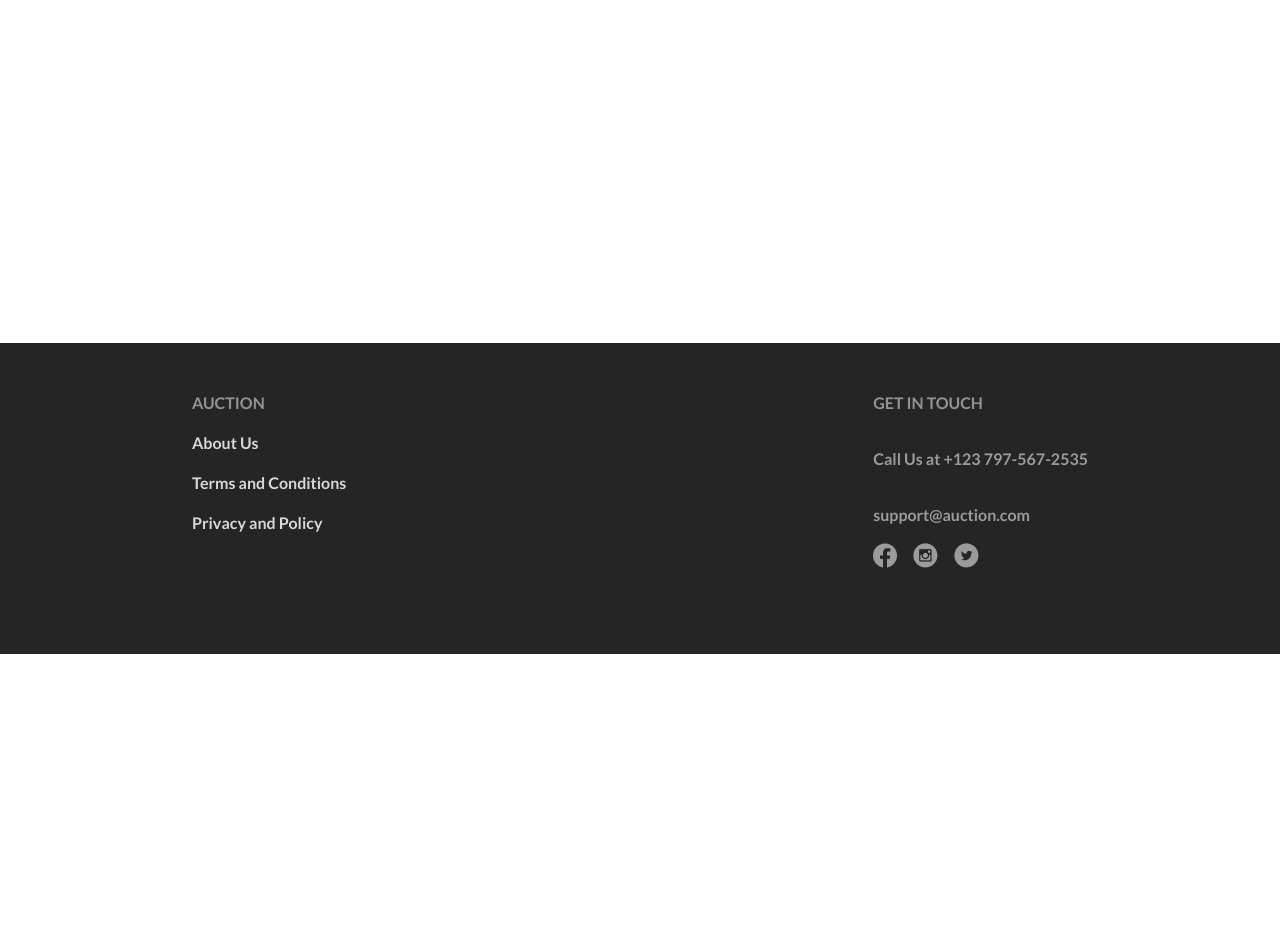
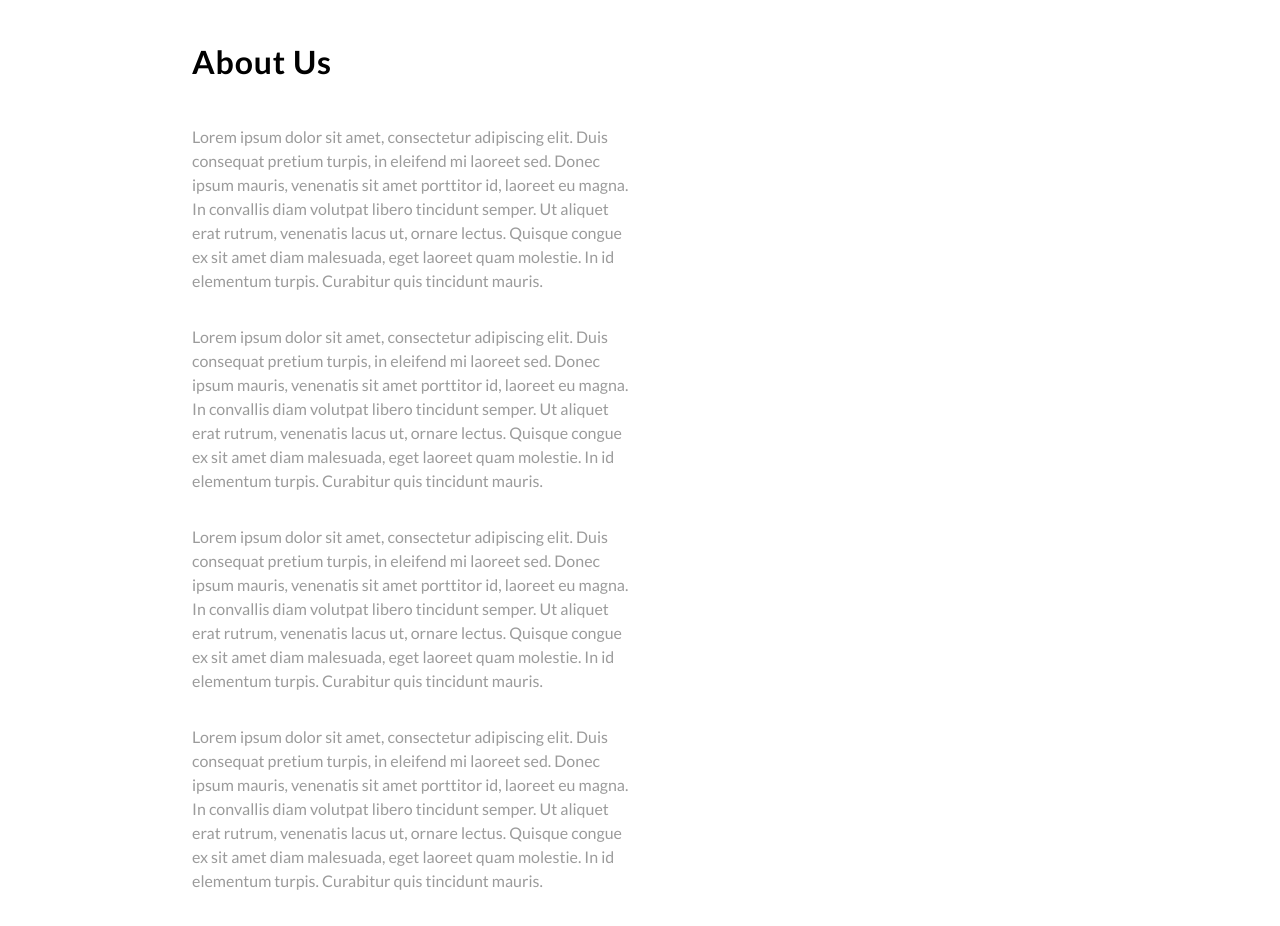
Before and after one commit to mr-am2k/auction-app, a React (Create React App) app in the folder auction-app-ui/: page /about-us in a window 1280 px wide. Shown: the part 146-1072 px from the top of the page. Before the commit the page ends 800 px from the top, so only its background shows below. Built offline with nearby package versions, Linux system fonts and the light colour scheme.

Commit message:
Added one part of the about us page

```diff
--- a/auction-app-ui/src/App.tsx
+++ b/auction-app-ui/src/App.tsx
@@ -1,5 +1,5 @@
 import { Navbar, Header, Footer } from './layouts';
-import { PrivacyAndPolicy, TermsAndConditions } from './pages';
+import { PrivacyAndPolicy, TermsAndConditions, AboutUs } from './pages';
 import { Routes, Route } from 'react-router-dom';
 import classes from './App.module.css';
 
@@ -25,6 +25,7 @@ const App = () => {
                     path='/terms-and-conditions'
                     element={<TermsAndConditions />}
                   />
+                  <Route path='/about-us' element={<AboutUs />} />
                 </Routes>
               </main>
               <footer>
--- a/auction-app-ui/src/layouts/navbar/Navbar.module.css
+++ b/auction-app-ui/src/layouts/navbar/Navbar.module.css
@@ -12,14 +12,13 @@
   flex-grow: 0;
   width: 25%;
 }
-
 .searchField {
   display: flex;
   flex-direction: row;
   justify-content: space-between;
   align-items: center;
   padding: 12px 20px;
-  height: 57.94px;
+  height: 58px;
   border: 1px solid var(--grey-color);
   width: 55%;
 }
--- a/auction-app-ui/src/layouts/navbar/Navbar.tsx
+++ b/auction-app-ui/src/layouts/navbar/Navbar.tsx
@@ -18,7 +18,9 @@ const Navbar = () => {
       </div>
       <div className={classes.searchField}>
         <input
-          onChange={(event: React.ChangeEvent<HTMLInputElement>) => setInputContent(event.target.value)}
+          onChange={(event: React.ChangeEvent<HTMLInputElement>) =>
+            setInputContent(event.target.value)
+          }
           type='text'
           placeholder='Try enter: Shoes'
           value={inputContent}
--- /dev/null
+++ b/auction-app-ui/src/pages/about-us/AboutUs.module.css
@@ -0,0 +1,16 @@
+.aboutUs {
+  padding: 0 12rem;
+  font-family: var(--font-family);
+  font-weight: 400;
+}
+h1 {
+  line-height: 51px;
+  letter-spacing: 0.84px;
+  color: #000000;
+}
+.content {
+  width: 50%;
+}
+p{
+    padding-bottom: 1rem;
+}
--- /dev/null
+++ b/auction-app-ui/src/pages/about-us/AboutUs.tsx
@@ -0,0 +1,50 @@
+import classes from './AboutUs.module.css';
+
+const AboutUs = () => {
+  return (
+    <div className={classes.aboutUs}>
+      <h1>About Us</h1>
+      <div className={classes.content}>
+        <p>
+          Lorem ipsum dolor sit amet, consectetur adipiscing elit. Duis
+          consequat pretium turpis, in eleifend mi laoreet sed. Donec ipsum
+          mauris, venenatis sit amet porttitor id, laoreet eu magna. In
+          convallis diam volutpat libero tincidunt semper. Ut aliquet erat
+          rutrum, venenatis lacus ut, ornare lectus. Quisque congue ex sit amet
+          diam malesuada, eget laoreet quam molestie. In id elementum turpis.
+          Curabitur quis tincidunt mauris.
+        </p>
+        <p>
+          Lorem ipsum dolor sit amet, consectetur adipiscing elit. Duis
+          consequat pretium turpis, in eleifend mi laoreet sed. Donec ipsum
+          mauris, venenatis sit amet porttitor id, laoreet eu magna. In
+          convallis diam volutpat libero tincidunt semper. Ut aliquet erat
+          rutrum, venenatis lacus ut, ornare lectus. Quisque congue ex sit amet
+          diam malesuada, eget laoreet quam molestie. In id elementum turpis.
+          Curabitur quis tincidunt mauris.
+        </p>
+        <p>
+          Lorem ipsum dolor sit amet, consectetur adipiscing elit. Duis
+          consequat pretium turpis, in eleifend mi laoreet sed. Donec ipsum
+          mauris, venenatis sit amet porttitor id, laoreet eu magna. In
+          convallis diam volutpat libero tincidunt semper. Ut aliquet erat
+          rutrum, venenatis lacus ut, ornare lectus. Quisque congue ex sit amet
+          diam malesuada, eget laoreet quam molestie. In id elementum turpis.
+          Curabitur quis tincidunt mauris.
+        </p>
+        <p>
+          Lorem ipsum dolor sit amet, consectetur adipiscing elit. Duis
+          consequat pretium turpis, in eleifend mi laoreet sed. Donec ipsum
+          mauris, venenatis sit amet porttitor id, laoreet eu magna. In
+          convallis diam volutpat libero tincidunt semper. Ut aliquet erat
+          rutrum, venenatis lacus ut, ornare lectus. Quisque congue ex sit amet
+          diam malesuada, eget laoreet quam molestie. In id elementum turpis.
+          Curabitur quis tincidunt mauris.
+        </p>
+      </div>
+      <div className={classes.images}></div>
+    </div>
+  );
+};
+
+export default AboutUs;
--- a/auction-app-ui/src/pages/index.ts
+++ b/auction-app-ui/src/pages/index.ts
@@ -1,2 +1,3 @@
 export {default as PrivacyAndPolicy} from './privacy-and-policy/PrivacyAndPolicy'
 export {default as TermsAndConditions} from './terms-and-condition/TermsAndConditions'
+export {default as AboutUs} from './about-us/AboutUs'
```
Also changed, not shown: auction-app-ui/src/layouts/header/Header.module.css (+4 -4 lines).
